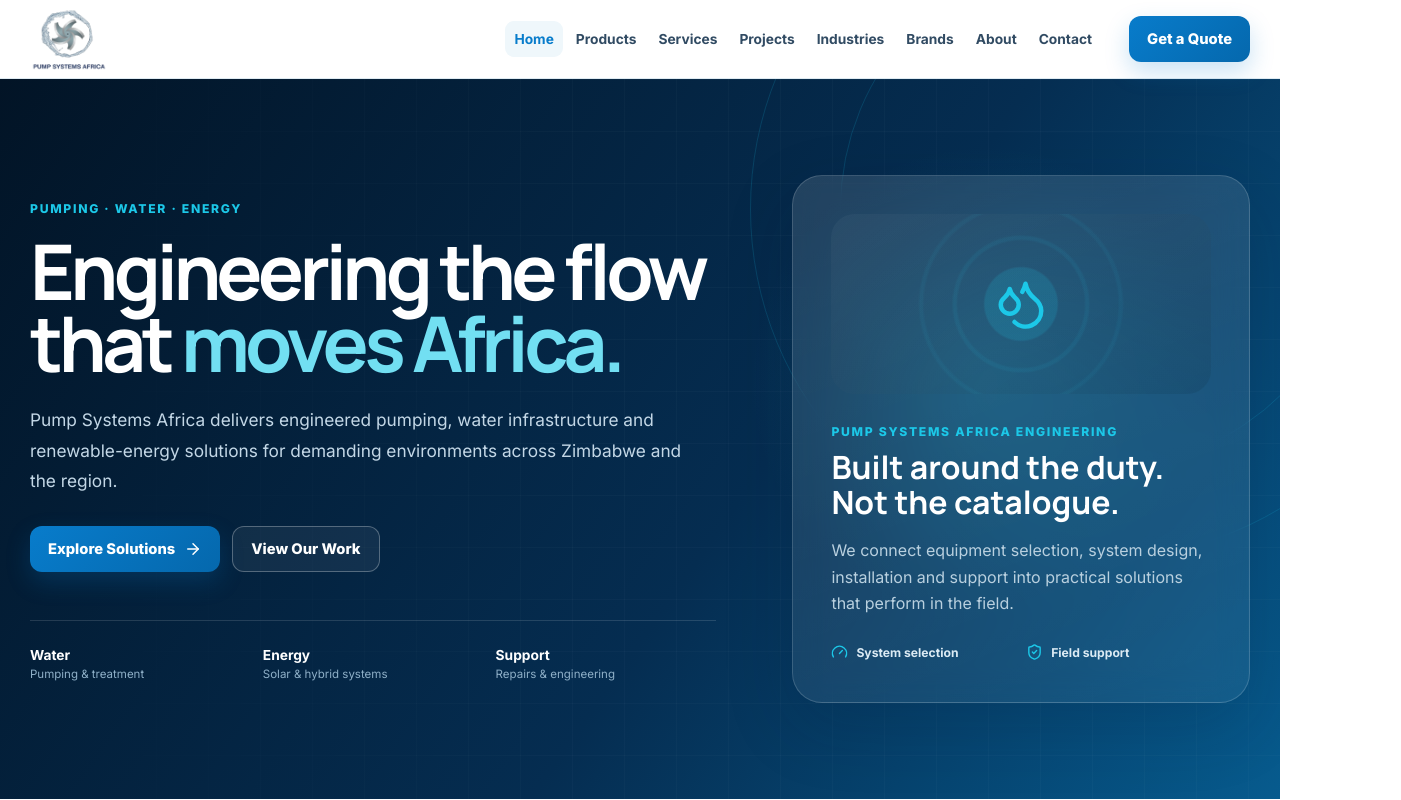
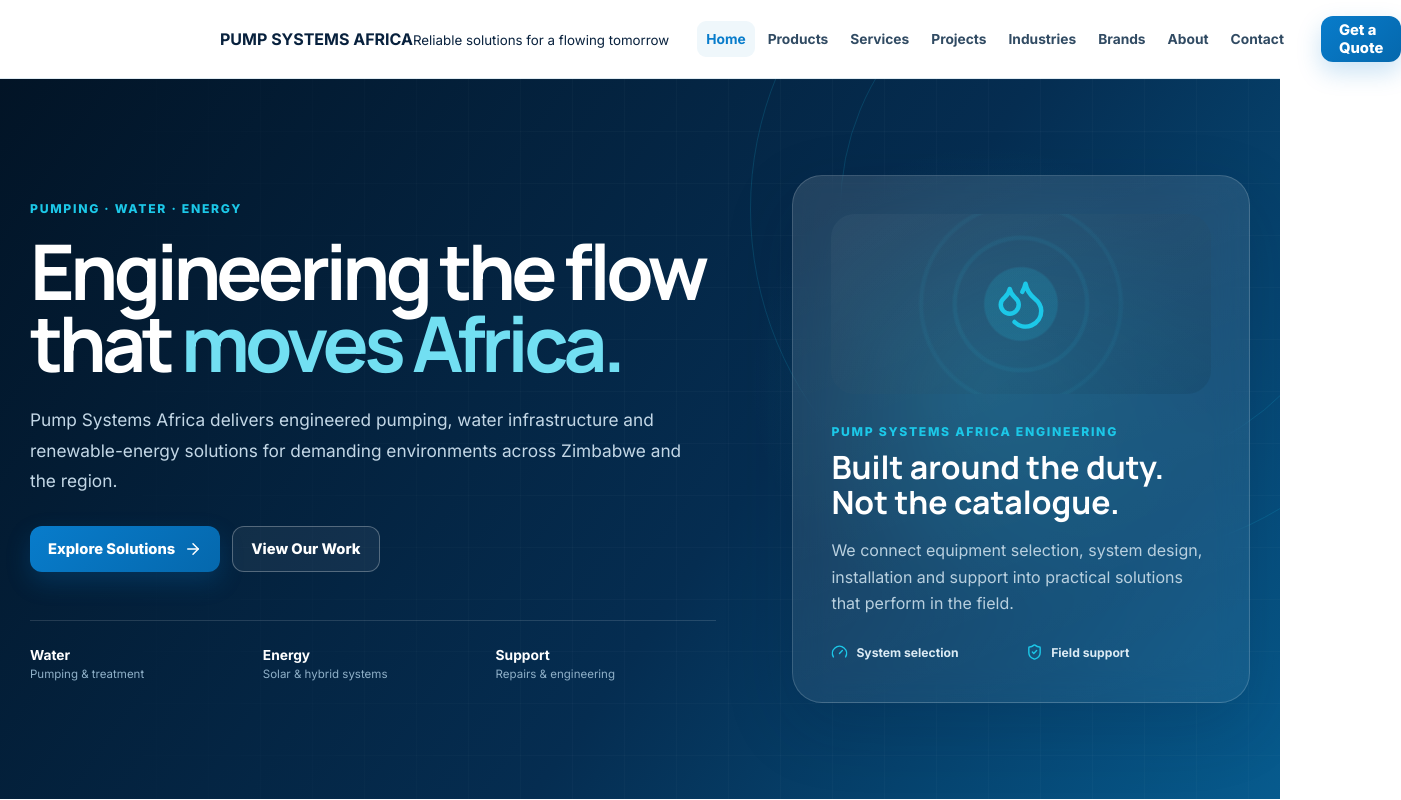
Before and after one commit to buheracoupe/PSA-Website, a React (Vite) app: page / in a window 1280 px wide. Shown: the top 800 px of the page, 1401 px wide, since content can reach past the window. Built offline with nearby package versions, Linux system fonts and the light colour scheme.

Commit message:
header: separate turbine mark for readable brand lockup

```diff
--- a/src/components/layout/Header.tsx
+++ b/src/components/layout/Header.tsx
@@ -9,7 +9,8 @@
     <header className="site-header">
       <div className="container header-inner">
         <Link to="/" className="brand brand-lockup" aria-label="Pump Systems Africa home">
-          <img className="brand-official-logo" src="/brand/psa-logo.png" alt="Pump Systems Africa" />
+          <img className="brand-turbine" src="/brand/standardized/psa-turbine.svg" alt="" aria-hidden="true" />
+          <span className="brand-wordmark"><strong>PUMP SYSTEMS AFRICA</strong><small>Reliable solutions for a flowing tomorrow</small></span>
         </Link>
         <nav className="desktop-nav" aria-label="Primary navigation">
           {navigation.map((item) => <NavLink key={item.href} to={item.href} className={({isActive}) => isActive ? 'nav-link active' : 'nav-link'}>{item.label}</NavLink>)}
```
